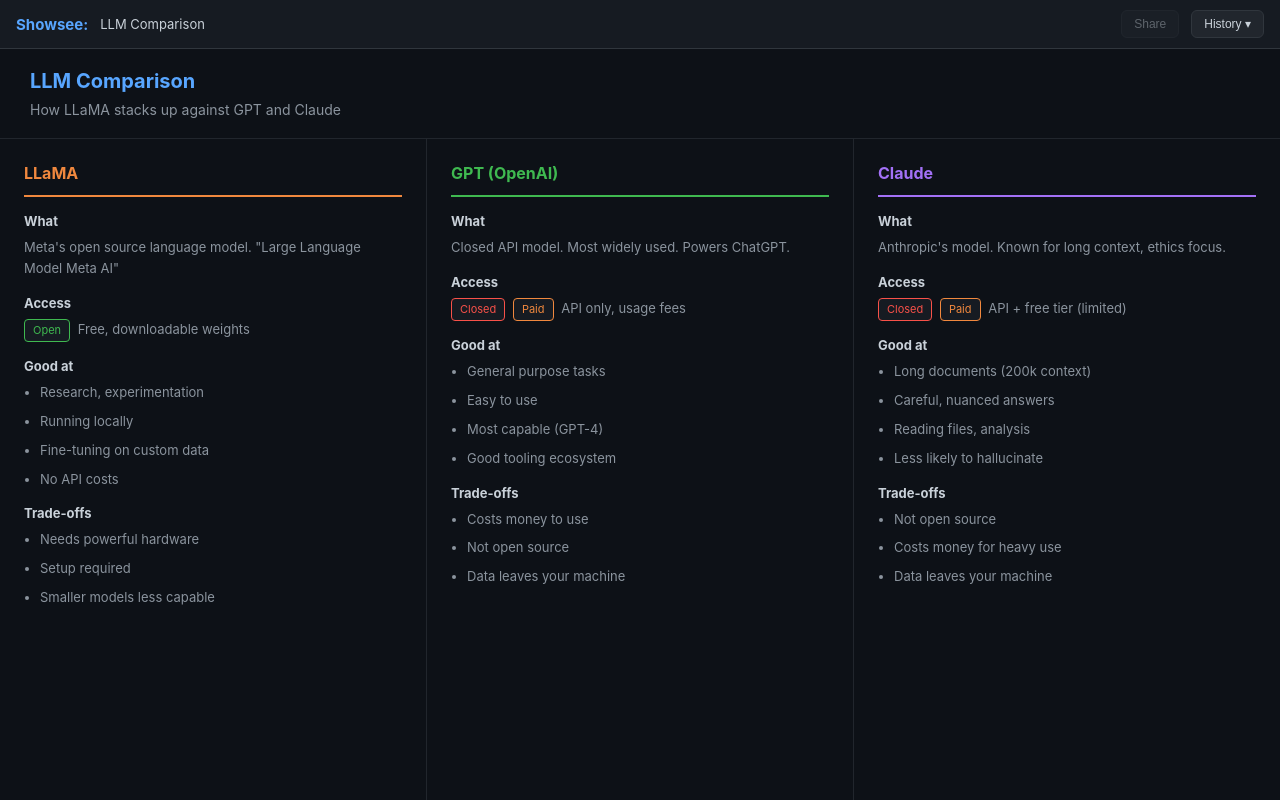
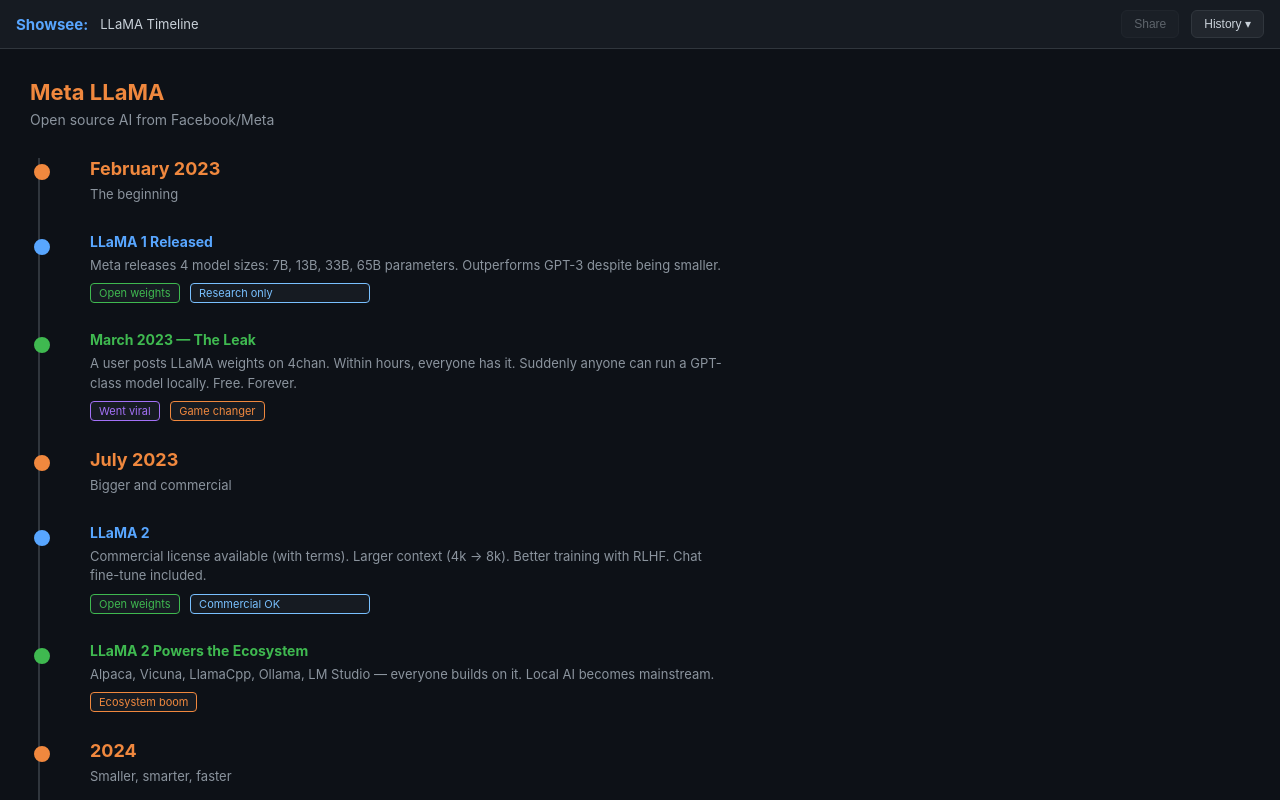
Before and after one commit to sidonsoft/showsee, a website: page views/showsee.html in a window 1280 px wide. Drawn offline with Linux system fonts and the light colour scheme.

Commit message:
Default to LLaMA timeline

```diff
--- a/views/showsee.html
+++ b/views/showsee.html
@@ -101,15 +101,15 @@
 </div>
 
 <div class="content">
-  <iframe id="frame" src="/view-comparison.html"></iframe>
+  <iframe id="frame" src="/view-llama-timeline.html"></iframe>
 </div>
 
 <script>
 const STORAGE_KEY = 'showsee_history';
 const MAX_HISTORY = 30;
 
-let currentViewId = 'view-comparison';
-let currentViewTitle = 'LLM Comparison';
+let currentViewId = 'view-llama-timeline';
+let currentViewTitle = 'LLaMA Timeline';
 
 function loadHistory() {
   try { return JSON.parse(localStorage.getItem(STORAGE_KEY)) || []; }
```
